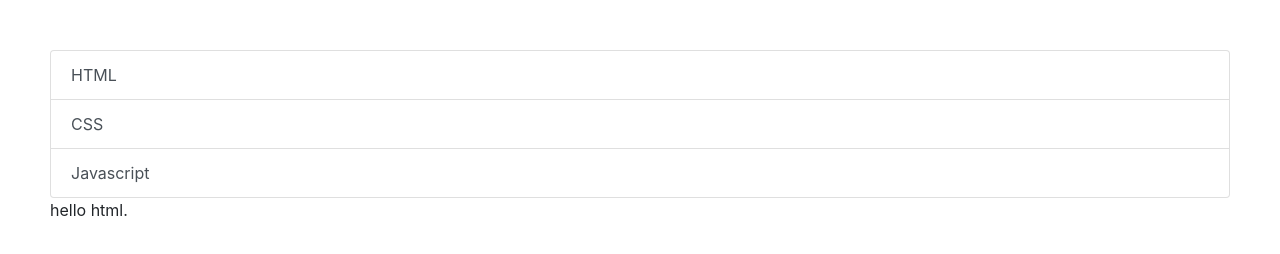
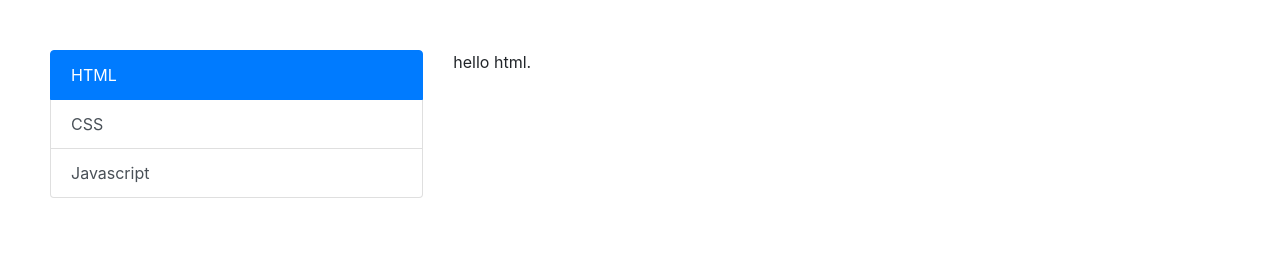
Before and after one commit to superclay/clay-bootstrap-4, a website: page index.html in a window 1280 px wide. Drawn offline with nearby package versions, Linux system fonts and the light colour scheme.

Commit message:
clay-bootstrap-4 list-group data-toggle row

```diff
--- a/index.html
+++ b/index.html
@@ -14,17 +14,24 @@
 </head>
 <body>
 	<div class="component demo">
+		<div class="row">
+			<div class="col-4">
 				<div class="list-group">
-			<a data-toggle="list" href="#htm-content" class="list-group-item list-group-item-action">HTML</a>
+					<a data-toggle="list" href="#htm-content" class="list-group-item list-group-item-action active">HTML</a>
 					<a data-toggle="list"  href="#css-content" class="list-group-item list-group-item-action">CSS</a>
-			<a data-toggle="list"  href="#javascript-content" class="list-group-item list-group-item-action">Javascript
-			  </a>
+					<a data-toggle="list"  href="#javascript-content" class="list-group-item list-group-item-action">Javascript</a>
 				</div>
+			</div>
+			<div class="col-8">
 				<div class="tab-content">
 					<div class="tab-pane fade show active" id="html-content">hello html.</div>
 					<div class="tab-pane fade" id="css-content">hello css.</div>
 					<div class="tab-pane fade" id="javascript-content">hello javascript.</div>
 				</div>
 			</div>
+		</div>
+
+
+	</div>
 </body>
 </html>
```
Lines whose indentation alone changed are shown as unchanged.
